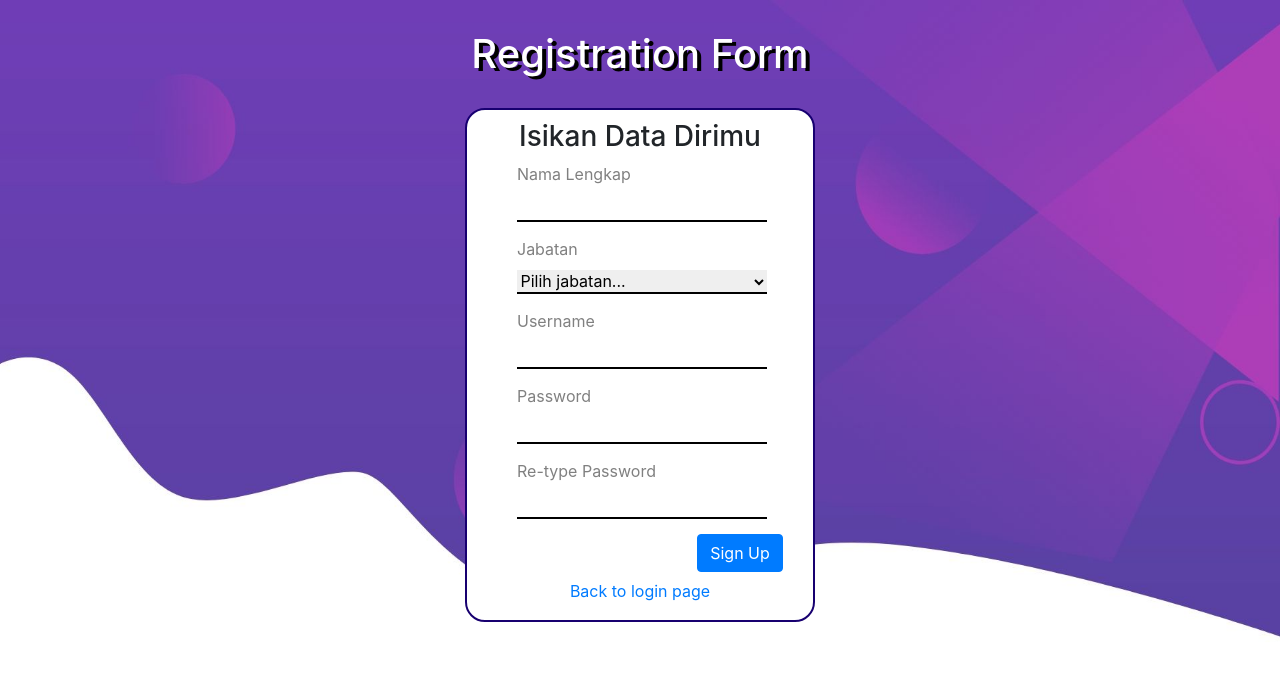
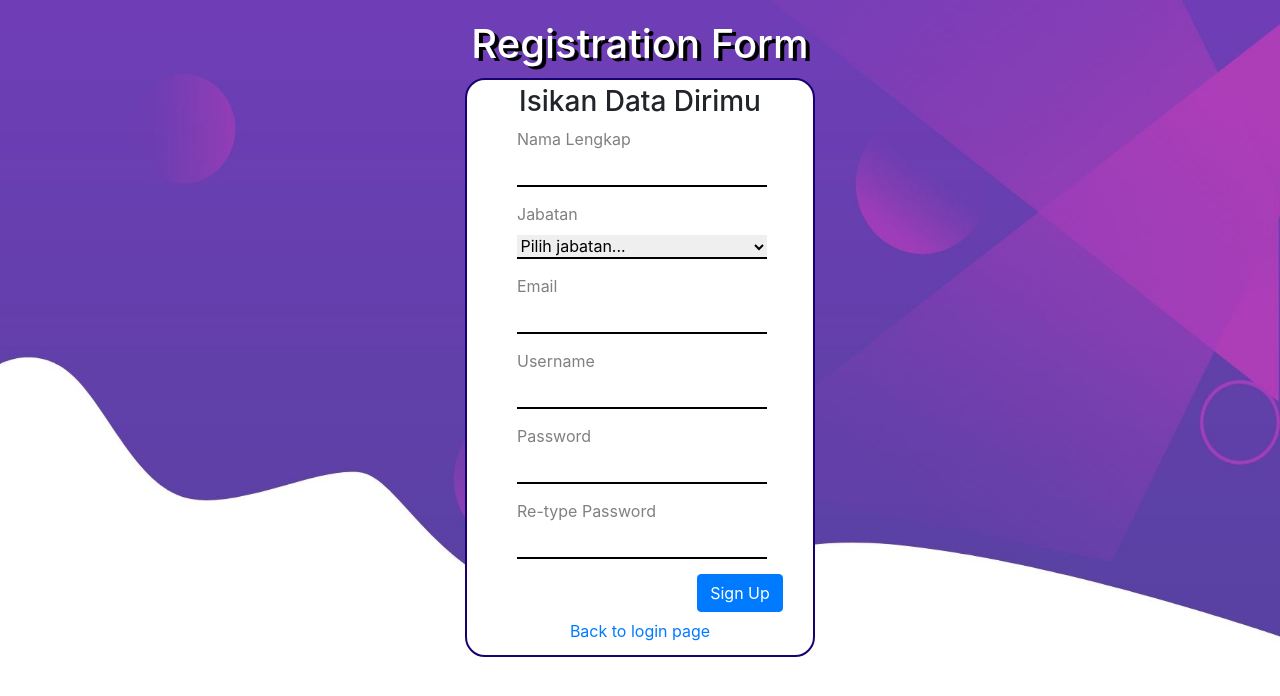
Before and after one commit to friendisofyan/capacitance_web, a PHP site: page /signup.php in a window 1280 px wide. Shown: the top 696 px of the page. Run offline with PHP 8.4, Linux system fonts and the light colour scheme.

Commit message:
menambah variabel email ke signup dan dbinit.inc.php

```diff
--- a/assets/css/style.css
+++ b/assets/css/style.css
@@ -16,7 +16,7 @@
 }
 
 .title{
-  margin: 30px auto 30px auto;
+  margin: 20px auto 10px auto;
   text-align: center;
   width: 50%;
   color: white;
@@ -30,7 +30,7 @@
   width: 350px;
   border: 2px solid rgb(24, 0, 112);
   border-radius: 20px;
-  padding: 10px 0px 10px 0px;
+  padding: 5px 0px 5px 0px;
 }
 .form-wrapper a:hover{
   text-decoration: none;
--- a/includes/dbinit.inc.php
+++ b/includes/dbinit.inc.php
@@ -36,6 +36,7 @@ $sql = "CREATE TABLE IF NOT EXISTS $tableusers (
   usersId INT(10) UNSIGNED AUTO_INCREMENT PRIMARY KEY,
   usersName VARCHAR(128) NOT NULL,
   usersJabatan VARCHAR(128) NOT NULL,
+  usersEmail VARCHAR(128) NOT NULL,
   usersUid VARCHAR(128) NOT NULL,
   usersPwd VARCHAR(128) NOT NULL
   )";
--- a/signup.php
+++ b/signup.php
@@ -32,6 +32,9 @@
             <option value="Karyawan">Karyawan</option>
           </select>
 
+          <div class="grey"><label for="email">Email</label></div>
+          <input type="text" id="email" name="email" class="form">
+
           <div class="grey"><label for="username">Username</label></div>
           <input type="text" id="username" name="username" class="form">
 
@@ -46,19 +49,22 @@
         <?php
           if (isset($_GET["error"])) {
             if ($_GET["error"] == "emptyInput") {
-              echo "<p> <font color=red>Isikan dengan lengkap semua form di atas!</font> </p>";
+              echo "<p> <font color=red>Fill out all the forms!</font> </p>";
             }
             elseif ($_GET["error"] == "invalidUsername") {
-              echo "<p> <font color=red>Gunakan username yang cocok!</font></p>";
+              echo "<p> <font color=red>Username invalid!</font></p>";
             }
             elseif ($_GET["error"] == "passwordNotMatch") {
-              echo "<p> <font color=red>Pastikan password yang dimasukkan sama!</font></p>";
+              echo "<p> <font color=red>Password and re-type password don't match!</font></p>";
             }
             elseif ($_GET["error"] == "stmtFailed") {
               echo "<p> <font color=red>Oops something went wrong!</font></p>";
             }
             elseif ($_GET["error"] == "usernameTaken") {
               echo "<p> <font color=red>Username telah dipakai!</font></p>";
+            }
+            elseif ($_GET["error"] == "notValid") {
+              echo "<p> <font color=red>Data tidak valid!</font></p>";
             }
             elseif ($_GET["error"] == "none") {
               echo "Pendaftaran akun berhasil!";
```
